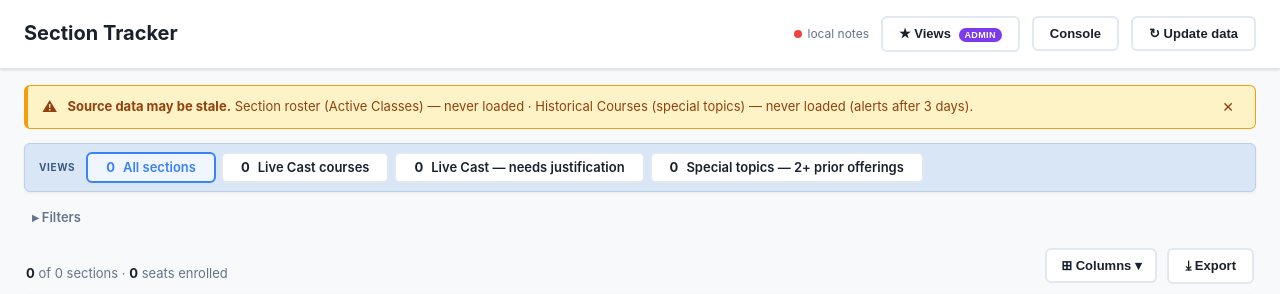
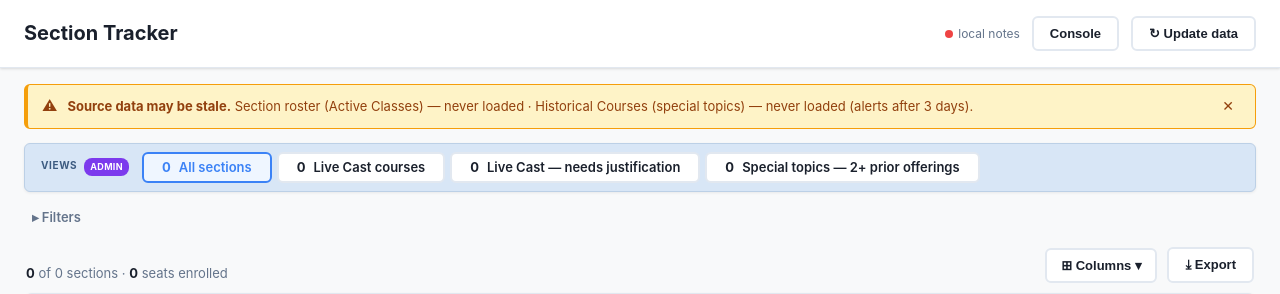
Before and after one commit to wmeleis/section-tracker, a Flask app: page / in a window 1280 px wide. Shown: the top 294 px of the page. Run offline with Flask 3, Linux system fonts and the light colour scheme; data that the repository does not hold is empty.

Commit message:
Views: remove header button, make the VIEWS tiles-band label clickable
Mirrors the student page: dropped the header ★ Views button; the 'VIEWS' label at
the left of the tiles band is now a real button (openViewsModal, with the ADMIN
pill), replacing the non-clickable ::before pseudo-label.

Co-Authored-By: Claude Opus 4.8 <noreply@anthropic.com>

```diff
--- a/static/app.js
+++ b/static/app.js
@@ -829,8 +829,6 @@ function pvUpdateLoaded(){
 
 // Views button label + starred-view tile bar.
 function renderViewTiles(){
-  const btn=$('#views-btn');
-  if(btn) btn.innerHTML = '★ Views' + (_isAdmin()?' <span class="pv-admin-pill">ADMIN</span>':'');
   const bar=$('#view-tiles'); if(!bar) return;
   const stars=getStarredIds();
   const starredViews=[...getTeamViews(), ...getPersonalViews()].filter(v=>stars.has(v.id));
@@ -846,7 +844,8 @@ function renderViewTiles(){
       return n;
     } catch(_){ return '—'; }
   }
-  bar.innerHTML = tileViews.map(v=>{
+  const label = `<button class="view-tiles-label" onclick="openViewsModal()" title="Open saved views — switch, star, or build a filter">VIEWS${_isAdmin()?' <span class="pv-admin-pill">ADMIN</span>':''}</button>`;
+  bar.innerHTML = label + tileViews.map(v=>{
     const cnt=countForView(v);
     const active=(v.id==='all')?(!activeViewId||activeViewId==='all'):(v.id===activeViewId);
     return `<button class="pv-tile${active?' active':''}" onclick="applyView('${v.id}')" title="${esc(v.name)}">
--- a/static/style.css
+++ b/static/style.css
@@ -162,7 +162,8 @@ tr.detail-row td{background:#fafbfc;padding:0;border-left:4px solid var(--accent
 
 /* Starred-view tile bar above the table */
 .portfolio-view-tiles{display:flex;flex-wrap:wrap;gap:5px;align-items:center;padding:8px 14px;margin:10px 0 6px;background:#d8e6f6;border:1px solid #bcd0e6;border-radius:6px;box-shadow:0 1px 3px rgba(0,0,0,.07)}
-.portfolio-view-tiles::before{content:'VIEWS';font-size:10px;font-weight:700;letter-spacing:.6px;color:#3c5b80;text-transform:uppercase;margin-right:6px;align-self:center}
+.view-tiles-label{font:inherit;font-size:10px;font-weight:700;letter-spacing:.6px;color:#3c5b80;text-transform:uppercase;margin-right:6px;align-self:center;background:none;border:none;padding:2px 2px;cursor:pointer;border-radius:4px}
+.view-tiles-label:hover{color:var(--accent);text-decoration:underline}
 .pv-tile{display:inline-flex;align-items:center;gap:8px;padding:7px 18px;border-radius:6px;border:2px solid var(--border);background:#fff;font:inherit;font-size:13px;font-weight:600;color:var(--text);cursor:pointer;white-space:nowrap}
 .pv-tile:hover:not(.active){border-color:#94a3b8}
 .pv-tile.active{background:#eff6ff;color:var(--accent);border-color:var(--accent)}
--- a/templates/dashboard.html
+++ b/templates/dashboard.html
@@ -21,7 +21,6 @@
     <div class="header-right">
       <span class="scan-status" id="scan-status"></span>
       <span class="badge-dot" id="store-badge" title="Notes store"><span class="dot"></span><span id="store-label">notes</span></span>
-      <button class="header-secondary-btn" id="views-btn" onclick="openViewsModal()">★ Views</button>
       <button class="header-secondary-btn" id="console-btn" onclick="openConsoleModal()">Console</button>
       <button class="header-secondary-btn" id="connect-btn" onclick="connectNow()">↻ Update data</button>
     </div>
```
